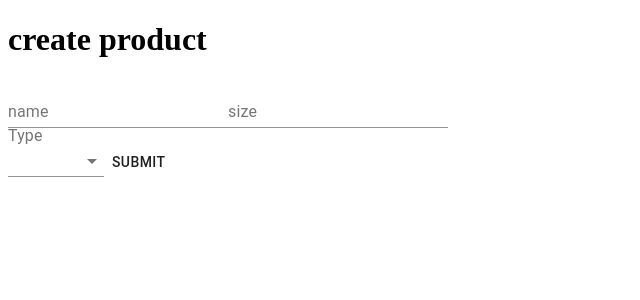
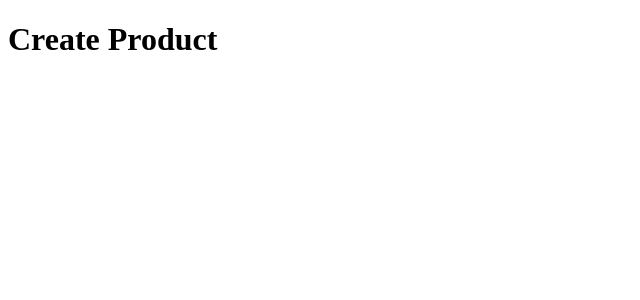
Before and after one commit to BernardoAguayoOrtega/tdd, a React (Create React App) app in the folder form/: page / in a window 1280 px wide. Shown: the top 300 px of the page, without its empty margins (0-640 px from the left). Built offline with nearby package versions, Linux system fonts and the light colour scheme.

Commit message:
[add first test]

```diff
--- a/form/src/form/form.js
+++ b/form/src/form/form.js
@@ -1,101 +1,5 @@
-import {InputLabel, Select, Button} from '@material-ui/core'
-import TextField from '@material-ui/core/TextField'
-import React, {useState} from 'react'
-import saveProduct from '../services/productServicing'
-import {CREATED_STATUS} from '../consts/httpStatus'
+import React from 'react'
 
-const Form = () => {
-  const [formErrors, setFormErrors] = useState({
-    name: '',
-    size: '',
-    type: '',
-  })
-
-  const [isSaving, setIsSaving] = useState(false)
-
-  const [isSuccess, setIsSuccess] = useState(false)
-
-  const validateField = ({name, value}) => {
-    setFormErrors(prevState => ({
-      ...prevState,
-      [name]: value.length ? '' : `the ${name} is required`,
-    }))
-  }
-
-  const validateForm = ({name, size, type}) => {
-    validateField({name: 'name', value: name.value})
-    validateField({name: 'size', value: size.value})
-    validateField({name: 'type', value: type.value})
-  }
-
-  const handleSubmit = async event => {
-    event.preventDefault()
-
-    setIsSaving(value => !value)
-
-    const {name, size, type} = event.target.elements
-
-    validateForm({name, size, type})
-
-    const response = await saveProduct({name, size, type})
-
-    if (response?.status === CREATED_STATUS) setIsSuccess(true)
-
-    setIsSaving(value => !value)
-  }
-
-  const handleBlur = event => {
-    const {name, value} = event.target
-
-    validateField({name, value})
-  }
-
-  return (
-    <>
-      <h1>create product</h1>
-
-      {isSuccess && <p>Product Stored</p>}
-
-      <form onSubmit={handleSubmit}>
-        <TextField
-          name="name"
-          label="name"
-          id="name"
-          helperText={formErrors.name}
-          onBlur={handleBlur}
-        />
-
-        <TextField
-          name="size"
-          label="size"
-          id="size"
-          helperText={formErrors.size}
-          onBlur={handleBlur}
-        />
-
-        <InputLabel htmlFor="type">Type</InputLabel>
-
-        <Select
-          native
-          inputProps={{
-            name: 'type',
-            id: 'type',
-          }}
-        >
-          <option aria-label="None" value="" />
-          <option value="electronic">electronic</option>
-          <option value="furniture">furniture</option>
-          <option value="clothing">clothing</option>
-        </Select>
-
-        {formErrors.type.length ? <p>{formErrors.type}</p> : ''}
-
-        <Button type="submit" disabled={isSaving}>
-          Submit
-        </Button>
-      </form>
-    </>
-  )
-}
+const Form = () => <h1>Create Product</h1>
 
 export default Form
```
Also changed, not shown: 1 other file (tests, documents, lock files or other folders).
